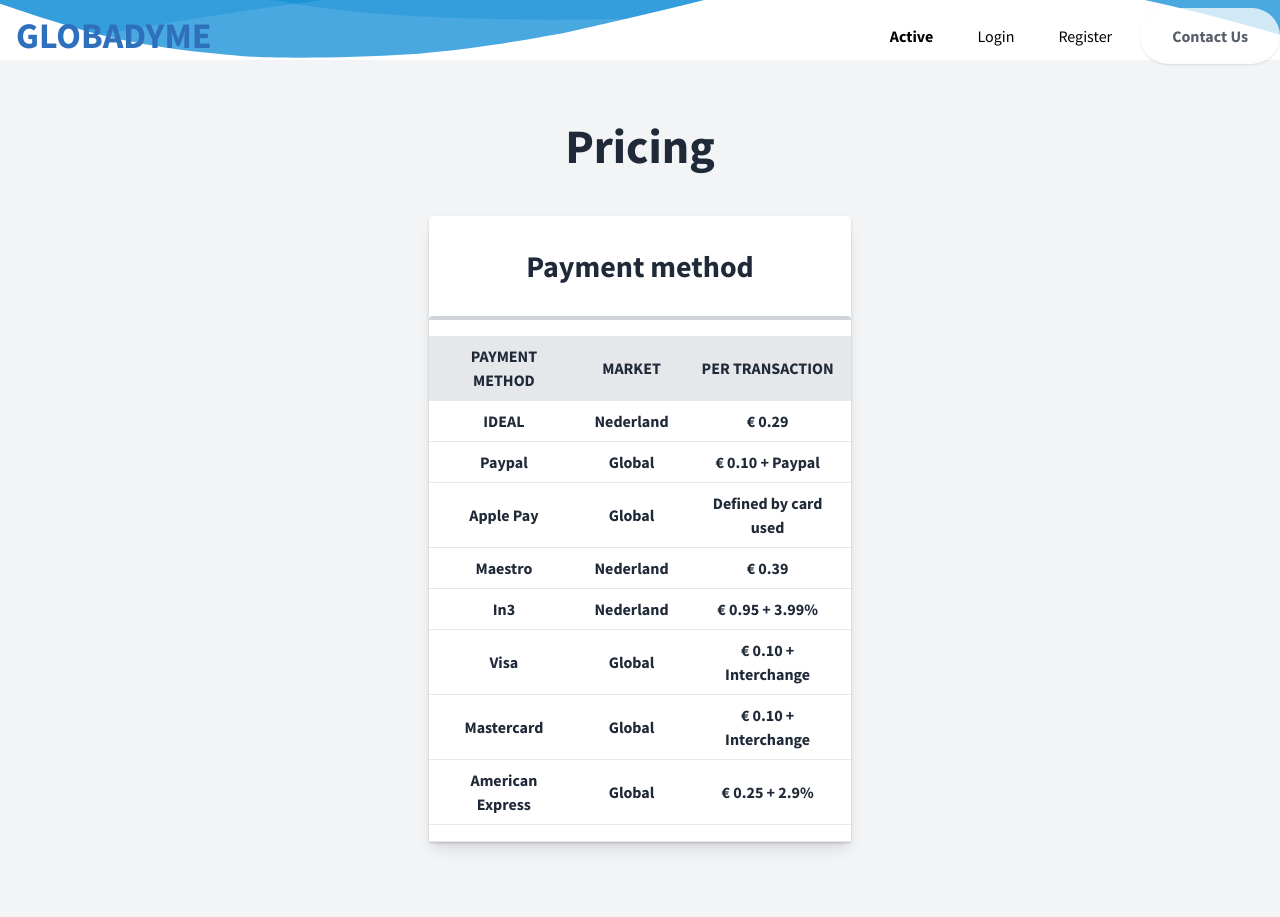
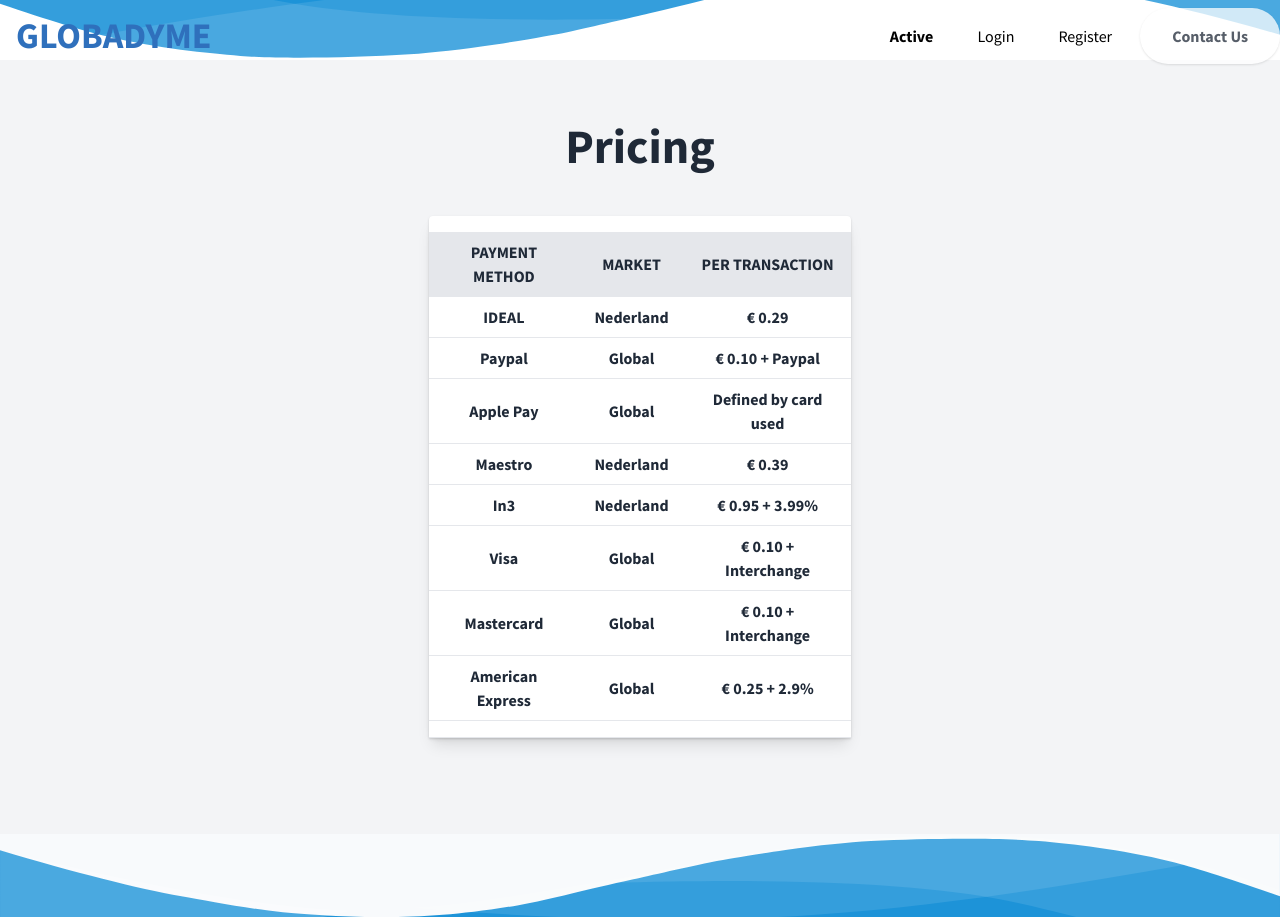
Before and after one commit to IvanoBaptista/Active-MKB-deep-dive, a website: page Pricing-page/pricing.html in a window 1280 px wide. Shown: the top 917 px of the page. Drawn offline with nearby package versions, Linux system fonts and the light colour scheme; files that its build step writes are made by us from their sources; files whose address does not match are found by name.

```diff
--- a/Pricing-page/pricing.html
+++ b/Pricing-page/pricing.html
@@ -107,8 +107,6 @@
       <div class="flex flex-col sm:flex-row justify-center pt-12 my-12 sm:my-4">
         <div class="flex flex-col w-5/6 lg:w-1/3 mx-auto lg:mx-0 rounded-lg bg-white mt-4 sm:-mt-6 shadow-lg z-10">
           <div class="flex-1 bg-white rounded-t rounded-b-none overflow-hidden shadow">
-            <div class="w-full p-8 text-3xl font-bold text-center">Payment method</div>
-            <div class="h-1 w-full bg-gray-300 my-0 py-0 rounded-t"></div>
             <ul class="w-full text-center text-base font-bold">
               <li class="border-b py-4">
                 <table class="">
@@ -163,6 +161,7 @@
           </div>
         </div>
       </div>
+
     </div>
   </section>
   <!-- Change the colour #f8fafc to match the previous section colour -->
```
